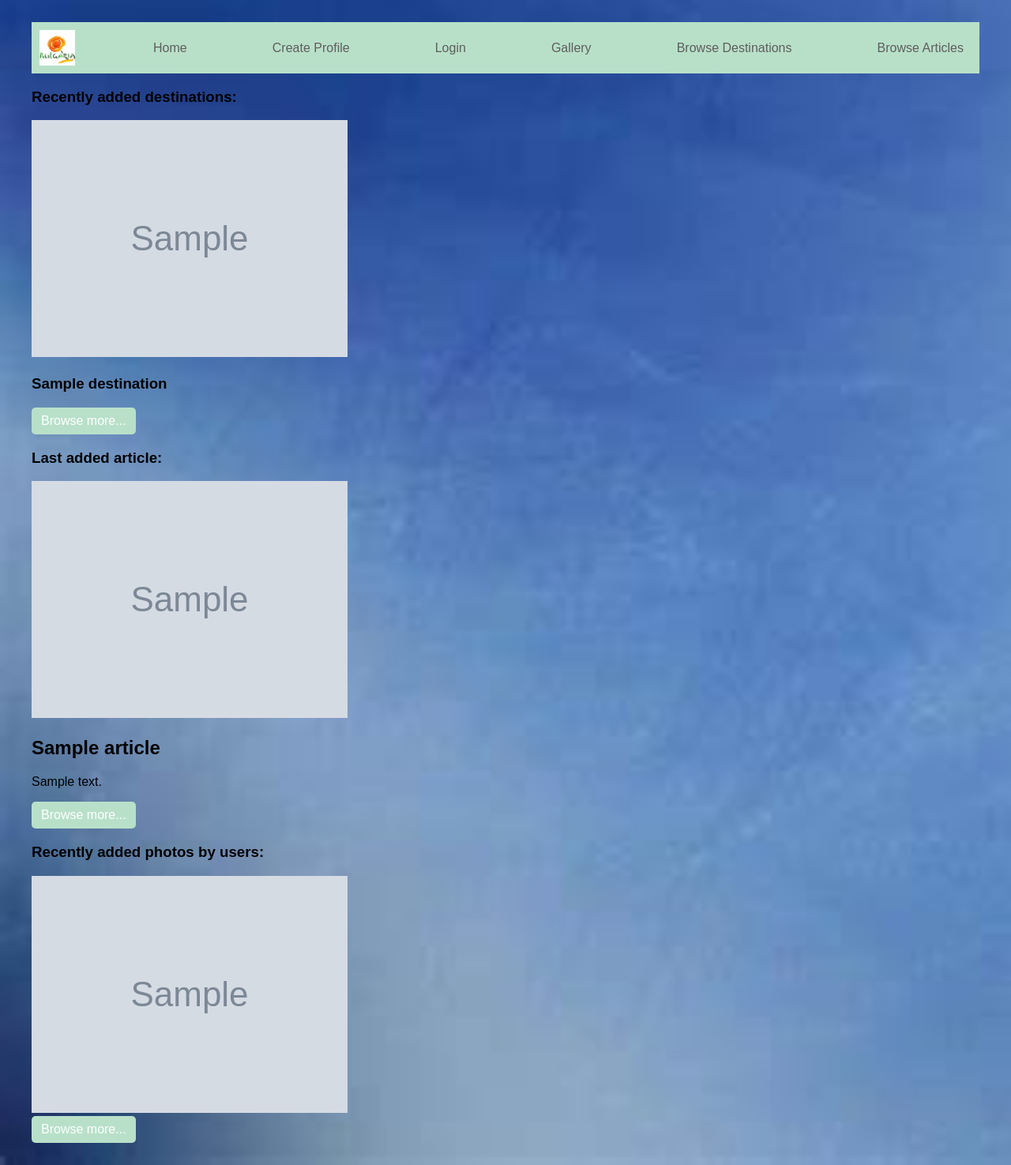
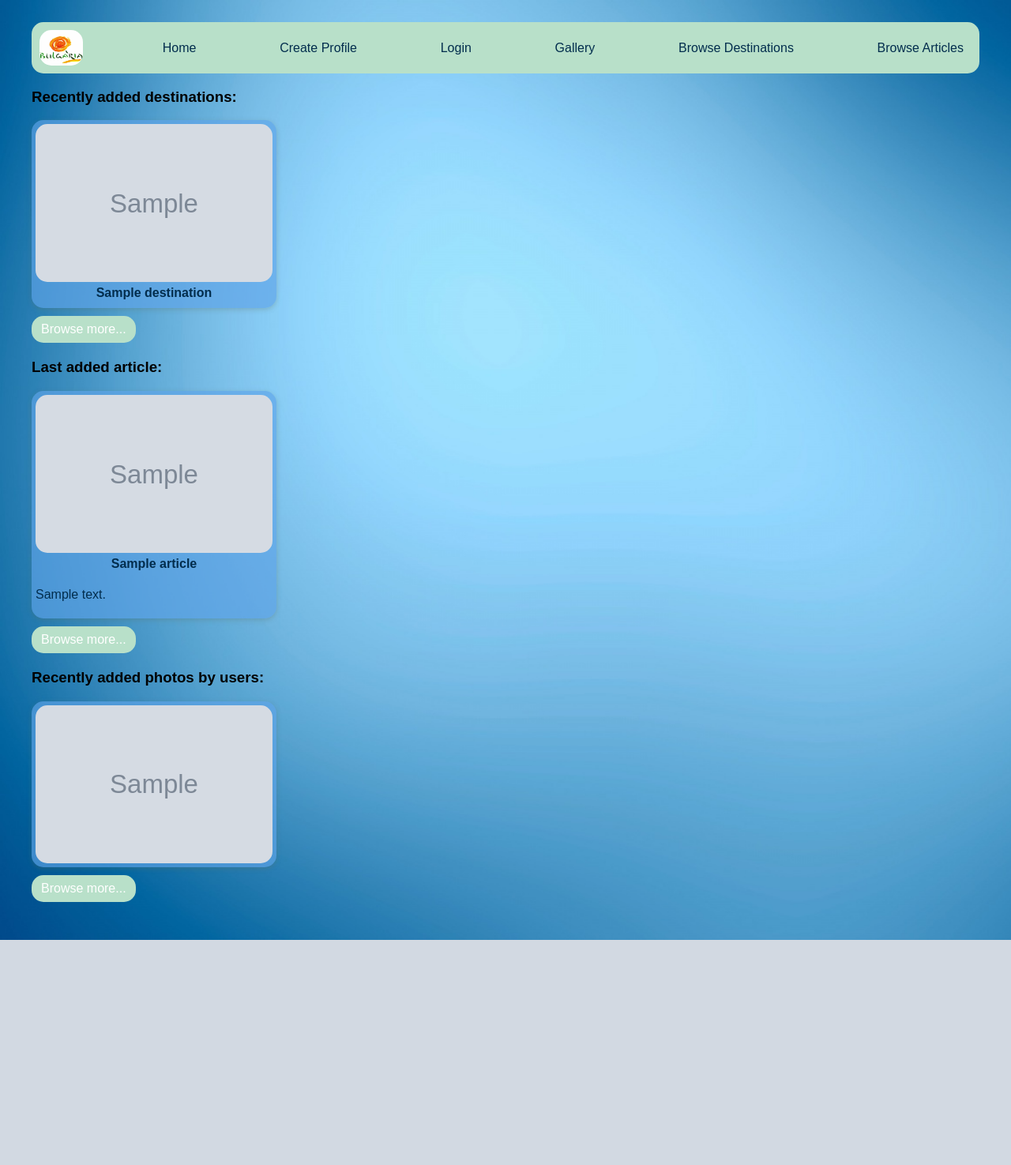
Before and after one commit to Funcrow1349/bg_tourism_guide, a Django app: page / in a window 1280 px wide. Shown: the whole page at 79% size. After the commit the page ends 1190 px from the top, so only its background shows below. Run offline with Django 4.2, Linux system fonts and the light colour scheme; tables that the repository leaves empty hold one stand-in row (values such as "Sample post"); grey boxes marked "Sample" are stand-in pictures.

Commit message:
Initial commit

```diff
--- a/static/styles/styles.css
+++ b/static/styles/styles.css
@@ -2,7 +2,7 @@
 body {
     font-family: Arial, sans-serif;
     background-color: #f5f5f5;
-    background-image: url(../images/OIP.jpg);
+    background-image: url(../images/wp.jpg);
     background-size: cover;
     background-repeat: no-repeat;
 }
@@ -20,33 +20,37 @@ nav {
     align-items: center;
     background-color: #b8e0c9;
     padding: 10px;
+    border-radius: 15px;
 }
 
 nav a {
-    color: #605d5d;
+    color: #022d4d;
     text-decoration: none;
     padding: 10px;
 }
 
 nav a:hover {
-    background-color: #bacafa;
+    background-color: #c8fcd1;
+    border-radius: 15px;
 }
 
 /* Destination and Article Card Styling */
 section#catalogue {
     display: flex;
-    flex-wrap: wrap;
+    /*flex-wrap: wrap;*/
     justify-content: space-between;
 }
 
 .destination-card,
 .article-card {
     width: 300px;
-    padding: 15px;
-    margin-bottom: 30px;
+    padding: 5px;
+    margin-bottom: 20px;
+    margin-right: 30px;
+    margin-left: 30px;
     box-shadow: 0 2px 6px rgba(93, 115, 97, 0.31);
-    border-radius: 5px;
-    background-color: rgba(149, 222, 184, 0.66);
+    border-radius: 15px;
+    background-color: rgba(94, 164, 232, 0.66);
 }
 
 .image-wrap {
@@ -79,7 +90,7 @@ section#catalogue {
     background-color: #b8e0c9;
     color: #fff;
     padding: 8px 12px;
-    border-radius: 5px;
+    border-radius: 15px;
     text-decoration: none;
     transition: background-color 0.2s ease-in-out;
 }
@@ -194,6 +209,7 @@ section#catalogue {
 h1 {
     font-size: 24px;
     margin-bottom: 20px;
+    color: #022d4d;
 }
 
 form input[type="text"],
@@ -236,9 +252,10 @@ form#add-photo-page {
 }
 
 .logo {
-    width: 45px;
+    width: 55px;
     height: 45px;
-    margin-right: 1px;
+    margin-right: 5px;
+    border-radius: 15px;
 }
 
 /* CSS for Article Image */
@@ -603,13 +636,70 @@ section#catalogue {
     height: 100%;
     object-fit: cover;
     transition: transform 0.2s ease-in-out;
+    border-radius: 5px;
 }
 
 .photo-card a:hover img {
     transform: scale(1.1); /* Optional: Add a slight zoom effect on hover */
+    border-radius: 5px;
 }
 
 /* Optional: Add a border or box-shadow effect to the photos */
 .photo-card img {
     /* Add your border or box-shadow styles here */
 }
+
+
+#home-page-catalogue {
+    margin-bottom: 20px;
+}
+
+/* No Items Styling */
+p.no-destinations,
+p.no-articles,
+p.no-photos {
+    text-align: center;
+    font-size: 20px;
+    margin-top: 20px;
+    color: #022d4d;
+}
+
+/* Catalogue Items Styling */
+.home-page-destination-card,
+.home-page-article-card,
+.home-page-photo-card {
+    display: grid;
+    width: 300px;
+    padding: 5px;
+    margin-bottom: 10px;
+    box-shadow: 0 2px 6px rgba(93, 115, 97, 0.31);
+    border-radius: 15px;
+    background-color: rgba(94, 164, 232, 0.66);
+}
+
+.home-page-image-wrap {
+    width: 100%;
+    height: 200px; /* You can adjust the height as needed */
+    overflow: hidden;
+    border-radius: 15px;
+}
+
+.home-page-image-wrap img {
+    width: 100%;
+    height: 100%;
+    object-fit: cover; /* This will make the image fit within the container */
+}
+
+.home-page-destination-card h3,
+.home-page-article-card h1 {
+    font-size: 16px;
+    margin-top: 5px;
+    margin-bottom: 5px;
+    color: #022d4d;
+    text-align: center;
+}
+
+.home-page-article-card p {
+    font-size: 16px;
+    color: #022d4d;
+}
--- a/templates/destinations/destination_details.html
+++ b/templates/destinations/destination_details.html
@@ -19,18 +19,20 @@
             </a>
         </div>
     {% endif %}
-    <div class="destination-info">
+    <div class="destination-and-article-details">
         <div>
             <p>Name: {{ destination.name }}</p>
             <p>Type: {{ destination.type }}</p>
             <p>Location: {{ destination.location }}</p>
             <p>Description: {{ destination.description }}</p>
+            <p>Author: {{ destination.author }}</p>
             <p>Created on: {{ destination.created }}</p>
             <p>Last Update: {{ destination.updated }}</p>
         </div>
     </div>
 
     {% if related_photos %}
+
         <div class="destination-related-photos">
             <h3>User-submitted photos:</h3>
             <div class="photo-grid">
```
Also changed, not shown: other parts of static/styles/styles.css (+40 -13 lines).
